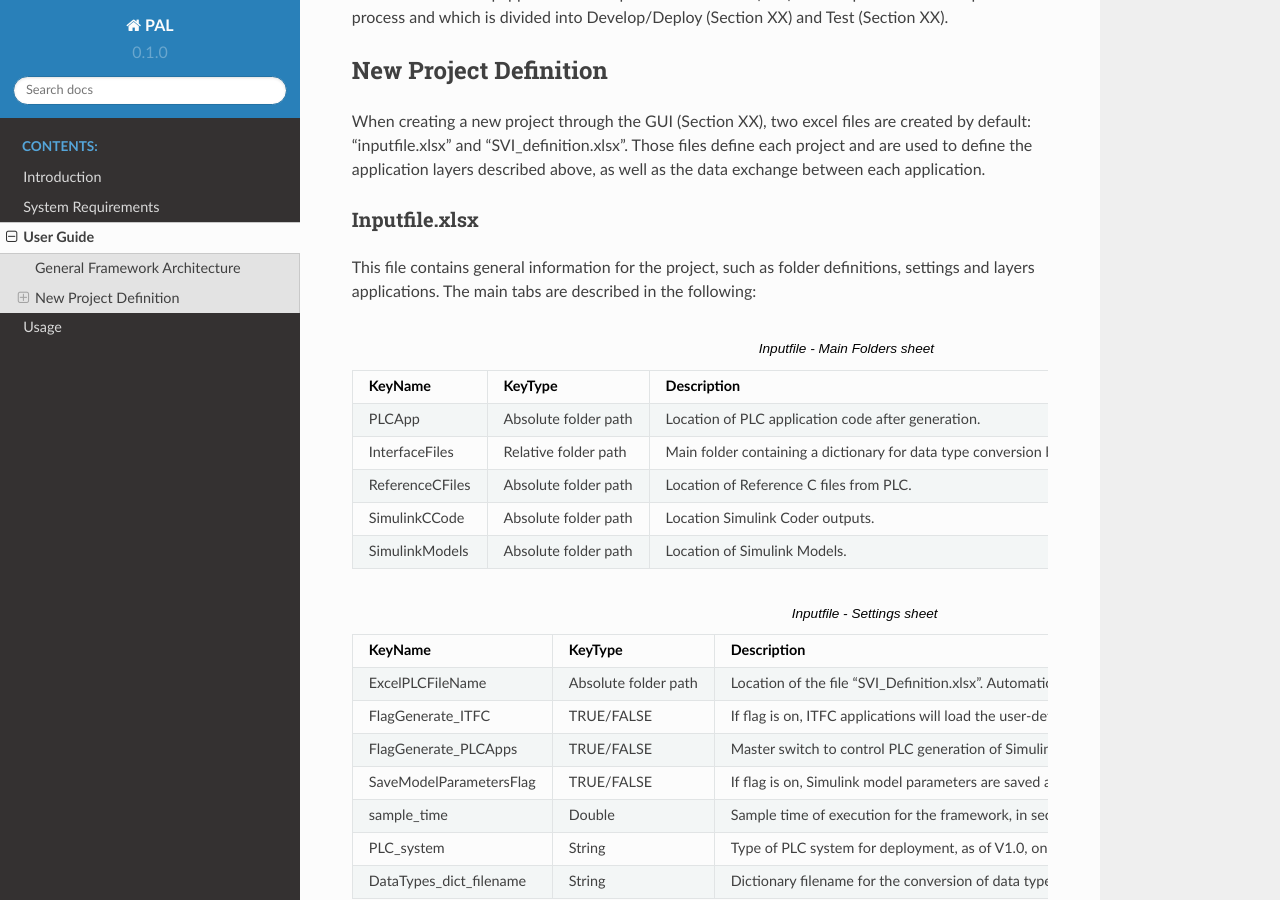
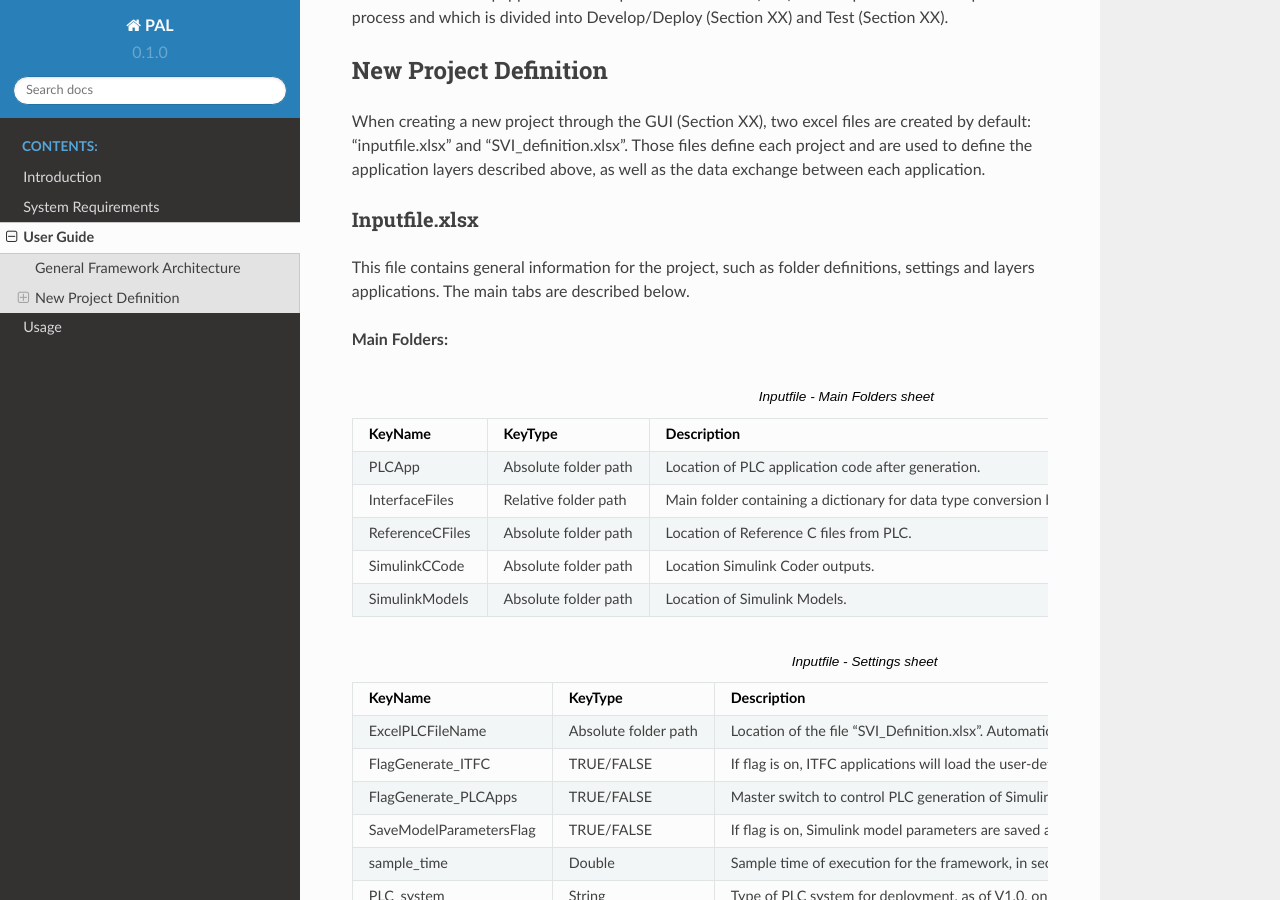
Before and after one commit to TUMLWE/PAL, a Sphinx documentation site: the page built from docs/source/user_guide.rst, in a window 1280 px wide and 900 px high, scrolled down 1062 px. Built offline with Sphinx 7.4.7 and the Read the Docs theme 2.0.0, drawn with Linux system fonts in a browser that asks for light colours.

Commit message:
docs update

```diff
--- a/docs/source/user_guide.rst
+++ b/docs/source/user_guide.rst
@@ -34,7 +34,10 @@ Inputfile.xlsx
 ~~~~~~~~~~~~~~~~~
 
 This file contains general information for the project, such as folder definitions,  settings and layers applications.
-The main tabs are described in the following:
+The main tabs are described below.
+
+**Main Folders:**
+
 
 .. csv-table:: Inputfile - Main Folders sheet
    :file: inputfile_description_mainfolders.csv
```
